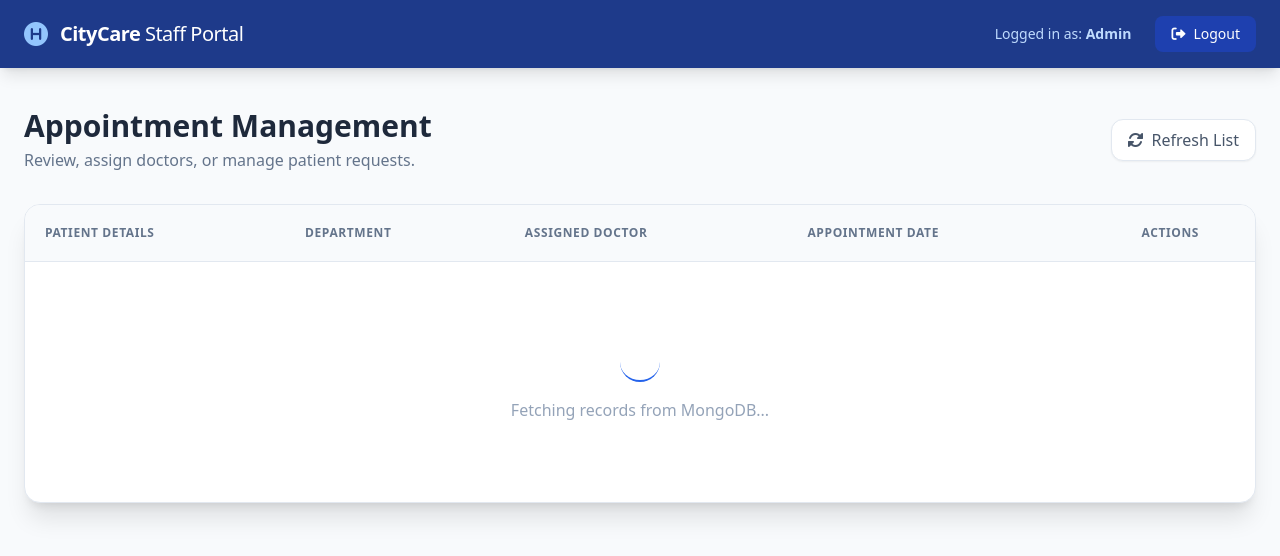
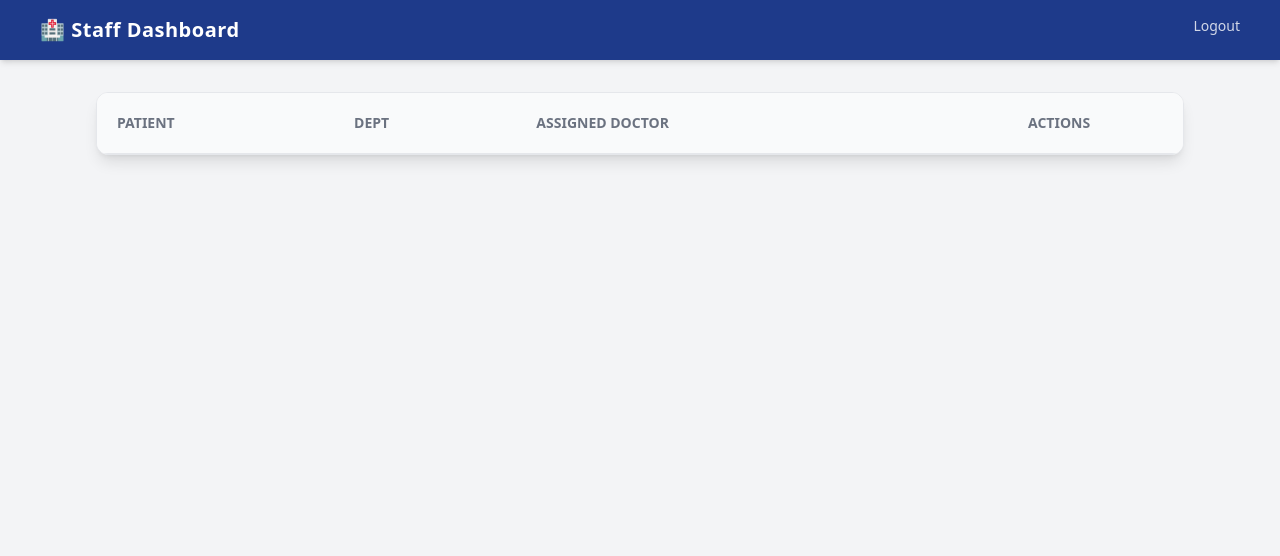
Before and after one commit to Rakeshreddy-spec/Hospital-project, a website: page src/public/admin.html in a window 1280 px wide. Drawn offline with nearby package versions, Linux system fonts and the light colour scheme.

Commit message:
Update admin.html

```diff
--- a/src/public/admin.html
+++ b/src/public/admin.html
@@ -2,149 +2,72 @@
 <html lang="en">
 <head>
     <meta charset="UTF-8">
-    <meta name="viewport" content="width=device-width, initial-scale=1.0">
-    <title>Staff Portal | CityCare Management</title>
+    <title>Staff Portal | CityCare</title>
     <script src="https://cdn.tailwindcss.com"></script>
     <link rel="stylesheet" href="https://cdnjs.cloudflare.com/ajax/libs/font-awesome/6.0.0/css/all.min.css">
 </head>
-<body class="bg-slate-50 min-h-screen">
-
-    <nav class="bg-blue-900 text-white shadow-lg sticky top-0 z-50">
-        <div class="max-w-7xl mx-auto px-6 py-4 flex justify-between items-center">
-            <div class="flex items-center space-x-3">
-                <i class="fas fa-hospital-symbol text-2xl text-blue-300"></i>
-                <h1 class="text-xl font-bold tracking-tight">CityCare <span class="font-light">Staff Portal</span></h1>
-            </div>
-            <div class="flex items-center space-x-6">
-                <span class="text-blue-200 text-sm hidden md:block">Logged in as: <strong>Admin</strong></span>
-                <a href="/" class="bg-blue-800 hover:bg-red-600 px-4 py-2 rounded-lg text-sm font-medium transition-all duration-300">
-                    <i class="fas fa-sign-out-alt mr-2"></i>Logout
-                </a>
-            </div>
-        </div>
+<body class="bg-gray-100 min-h-screen">
+    <nav class="bg-blue-900 text-white p-4 px-10 flex justify-between shadow-md">
+        <h1 class="font-bold text-xl tracking-wide">🏥 Staff Dashboard</h1>
+        <a href="/" class="hover:underline text-sm opacity-80">Logout</a>
     </nav>
 
-    <div class="max-w-7xl mx-auto px-6 py-10">
-        <div class="flex flex-col md:flex-row md:items-center justify-between mb-8 gap-4">
-            <div>
-                <h2 class="text-3xl font-extrabold text-slate-800">Appointment Management</h2>
-                <p class="text-slate-500 mt-1">Review, assign doctors, or manage patient requests.</p>
-            </div>
-            <button onclick="fetchAppointments()" class="flex items-center justify-center bg-white border border-slate-200 text-slate-600 px-4 py-2 rounded-xl shadow-sm hover:bg-slate-50 transition">
-                <i class="fas fa-sync-alt mr-2"></i> Refresh List
-            </button>
-        </div>
-
-        <div class="bg-white rounded-2xl shadow-xl border border-slate-200 overflow-hidden">
-            <div class="overflow-x-auto">
-                <table class="w-full text-left border-collapse">
-                    <thead class="bg-slate-50 border-b border-slate-200">
-                        <tr>
-                            <th class="p-5 text-xs font-bold text-slate-500 uppercase tracking-wider">Patient Details</th>
-                            <th class="p-5 text-xs font-bold text-slate-500 uppercase tracking-wider">Department</th>
-                            <th class="p-5 text-xs font-bold text-slate-500 uppercase tracking-wider">Assigned Doctor</th>
-                            <th class="p-5 text-xs font-bold text-slate-500 uppercase tracking-wider">Appointment Date</th>
-                            <th class="p-5 text-xs font-bold text-slate-500 uppercase tracking-wider text-center">Actions</th>
-                        </tr>
-                    </thead>
-                    <tbody id="appointment-list" class="divide-y divide-slate-100">
-                        <tr>
-                            <td colspan="5" class="p-20 text-center">
-                                <div class="flex flex-col items-center">
-                                    <div class="animate-spin rounded-full h-10 w-10 border-b-2 border-blue-600 mb-4"></div>
-                                    <p class="text-slate-400">Fetching records from MongoDB...</p>
-                                </div>
-                            </td>
-                        </tr>
+    <div class="max-w-6xl mx-auto p-8">
+        <div class="bg-white rounded-xl shadow-lg border overflow-hidden">
+            <table class="w-full text-left">
+                <thead class="bg-gray-50 border-b">
+                    <tr class="text-gray-500 text-sm font-semibold uppercase">
+                        <th class="p-5">Patient</th>
+                        <th class="p-5">Dept</th>
+                        <th class="p-5">Assigned Doctor</th>
+                        <th class="p-5 text-center">Actions</th>
+                    </tr>
+                </thead>
+                <tbody id="appt-table">
                     </tbody>
-                </table>
-            </div>
+            </table>
         </div>
     </div>
 
     <script>
-        // Load data from MongoDB via the server API
-        async function fetchAppointments() {
-            try {
-                const response = await fetch('/api/appointments');
-                const data = await response.json();
+        async function loadData() {
+            const res = await fetch('/api/appointments');
+            const data = await res.json();
+            const tbody = document.getElementById('appt-table');
 
-                const tbody = document.getElementById('appointment-list');
+            tbody.innerHTML = data.map(appt => `
+                <tr class="border-b hover:bg-blue-50 transition">
+                    <td class="p-5 font-medium">${appt.name}<br><span class="text-xs text-gray-400">${appt.email}</span></td>
+                    <td class="p-5 text-sm">${appt.department}</td>
+                    <td class="p-5 font-semibold text-blue-600">${appt.doctor || 'Pending'}</td>
+                    <td class="p-5 text-center space-x-3">
+                        <button onclick="editDoc('${appt._id}')" class="text-blue-500 hover:text-blue-700 font-bold text-sm">Assign</button>
+                        <button onclick="deleteAppt('${appt._id}')" class="text-red-500 hover:text-red-700 font-bold text-sm">Delete</button>
+                    </td>
+                </tr>
+            `).join('');
+        }
 
-                if (data.length === 0) {
-                    tbody.innerHTML = `
-                        <tr>
-                            <td colspan="5" class="p-20 text-center">
-                                <i class="fas fa-folder-open text-4xl text-slate-200 mb-4 block"></i>
-                                <p class="text-slate-400 font-medium">No appointments found in the database.</p>
-                            </td>
-                        </tr>`;
-                    return;
-                }
-
-                tbody.innerHTML = data.map((appt) => `
-                    <tr class="hover:bg-blue-50/50 transition-colors duration-200">
-                        <td class="p-5">
-                            <div class="font-bold text-slate-800">${appt.name}</div>
-                            <div class="text-sm text-slate-500">${appt.email}</div>
-                        </td>
-                        <td class="p-5">
-                            <span class="px-3 py-1 bg-slate-100 text-slate-600 rounded-full text-xs font-bold">
-                                ${appt.department}
-                            </span>
-                        </td>
-                        <td class="p-5">
-                            <div class="flex items-center text-sm font-semibold ${appt.doctor === 'Pending' ? 'text-amber-600' : 'text-blue-700'}">
-                                <i class="fas fa-user-md mr-2 opacity-70"></i>
-                                ${appt.doctor || 'Pending'}
-                            </div>
-                        </td>
-                        <td class="p-5">
-                            <div class="text-sm font-mono text-slate-600 bg-slate-50 inline-block px-2 py-1 rounded">
-                                ${appt.date}
-                            </div>
-                        </td>
-                        <td class="p-5 text-center">
-                            <div class="flex items-center justify-center space-x-2">
-                                <button onclick="editDoctor('${appt._id}')" class="p-2 text-blue-600 hover:bg-blue-100 rounded-lg transition" title="Assign Doctor">
-                                    <i class="fas fa-edit"></i> Assign
-                                </button>
-                                <button onclick="deleteAppt('${appt._id}')" class="p-2 text-red-600 hover:bg-red-50 rounded-lg transition" title="Delete record">
-                                    <i class="fas fa-trash"></i>
-                                </button>
-                            </div>
-                        </td>
-                    </tr>
-                `).join('');
-            } catch (err) {
-                console.error("Error loading data:", err);
+        async function editDoc(id) {
+            const name = prompt("Enter Doctor Name:");
+            if(name) {
+                await fetch(\`/api/appointments/\${id}\`, {
+                    method: 'PUT',
+                    headers: {'Content-Type': 'application/json'},
+                    body: JSON.stringify({ doctor: name })
+                });
+                loadData();
             }
         }
 
-        // Logic to Edit/Assign a Doctor using MongoDB ID
-        async function editDoctor(id) {
-            const docName = prompt("Enter the name of the Doctor to assign:");
-            if (docName) {
-                const response = await fetch(\`/api/appointments/\${id}\`, {
-                    method: 'PUT',
-                    headers: { 'Content-Type': 'application/json' },
-                    body: JSON.stringify({ doctor: docName })
-                });
-
-                if(response.ok) fetchAppointments();
+        async function deleteAppt(id) {
+            if(confirm("Delete this record permanently?")) {
+                await fetch(\`/api/appointments/\${id}\`, { method: 'DELETE' });
+                loadData();
             }
         }
 
-        // Logic to Delete a record using MongoDB ID
-        async function deleteAppt(id) {
-            if (confirm("Are you sure you want to permanently delete this appointment from MongoDB?")) {
-                const response = await fetch(\`/api/appointments/\${id}\`, { method: 'DELETE' });
-                if(response.ok) fetchAppointments();
-            }
-        }
-
-        // Run fetch on page load
-        window.onload = fetchAppointments;
+        loadData();
     </script>
 </body>
 </html>
```
